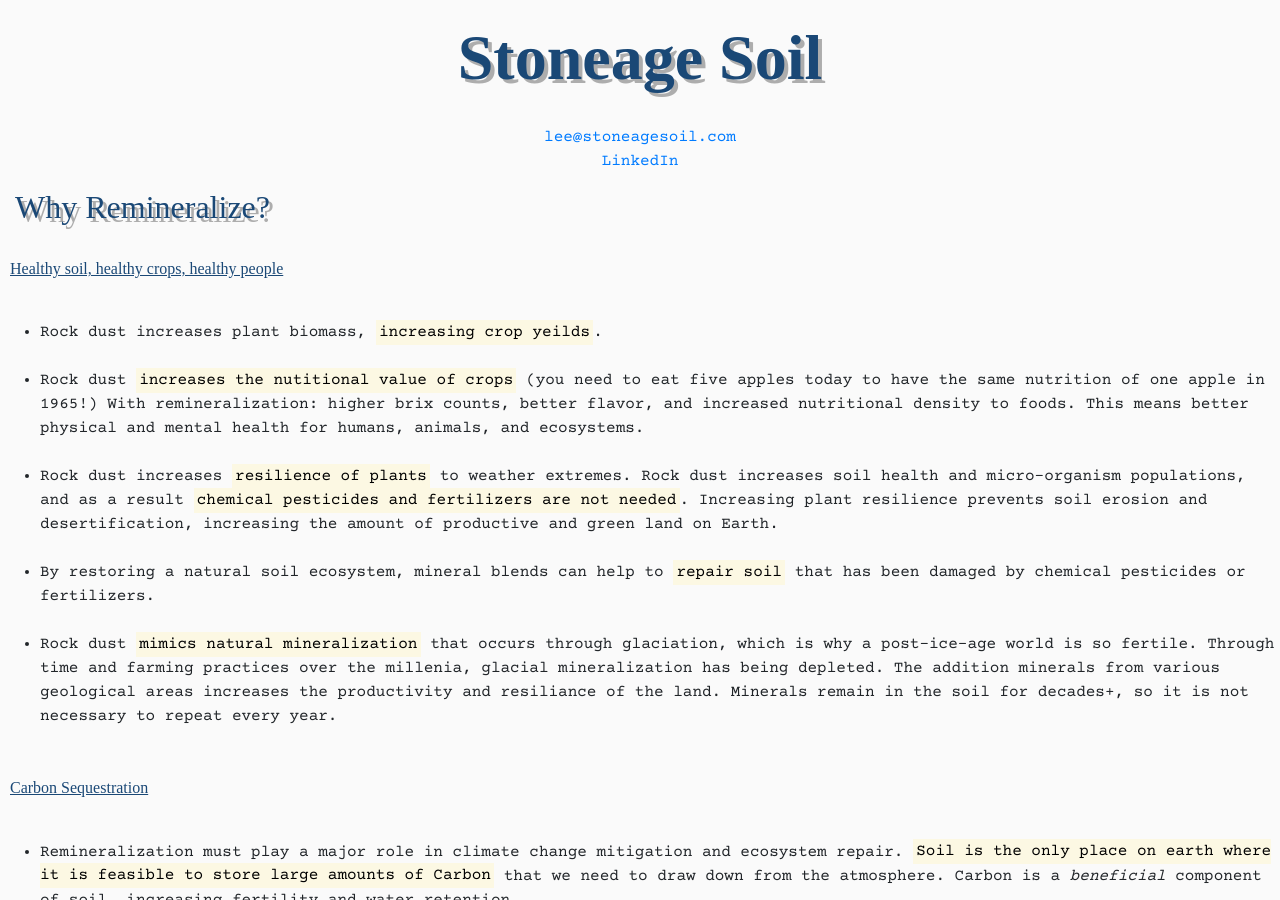
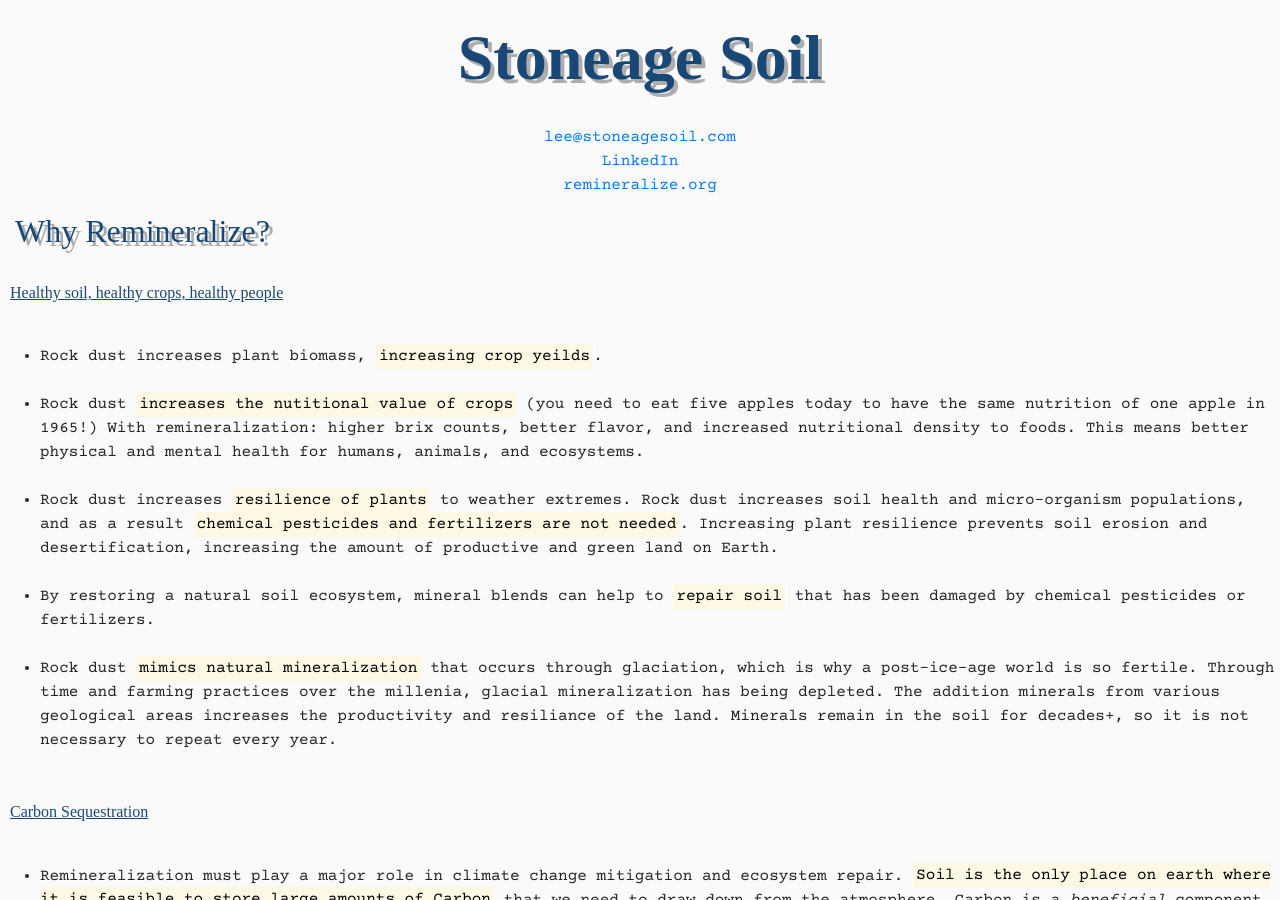
Before and after one commit to stoneagesoil/stoneagesoil.github.io, a Jekyll site: the page built from index.html, in a window 1280 px wide and 900 px high. Built offline with Jekyll 4.4.1, drawn with Linux system fonts in a browser that asks for light colours; nearby versions of some CDN libraries; some web fonts are replaced; library files that are not in the unit come from our copies; a script that is not in the unit is left out.

Commit message:
remineralize.org

```diff
--- a/index.html
+++ b/index.html
@@ -13,6 +13,8 @@
                               <!--  <i class="fa fa-circle fa-stack-2x"></i> -->
 LinkedIn
 </a>
+<br>
+<a href="remineralize.org" data-toggle="tooltip" target="_blank" style="text-align:center;">remineralize.org</a>
 </center>
 <div class="text">
 <h3>Why Remineralize?</h3>
```
